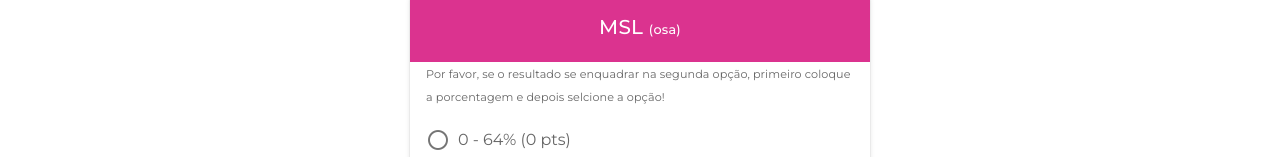
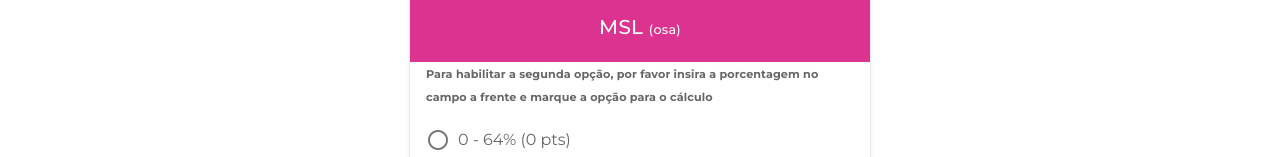
Before and after one commit to brunogcpinheiro/reckitt, a Vue app: page /store in a window 1280 px wide. Shown: the part 183-340 px from the top of the page. Built offline with nearby package versions, Linux system fonts and the light colour scheme; no server answers; the database is empty; sample sign-in values are in the browser's storage.

Commit message:
fix second choice calculation

```diff
--- a/src/views/Store.vue
+++ b/src/views/Store.vue
@@ -21,8 +21,11 @@
             </v-card-title>
             <v-card-text>
               <small
-                >Por favor, se o resultado se enquadrar na segunda opção,
-                primeiro coloque a porcentagem e depois selcione a opção!</small
+                ><strong
+                  >Para habilitar a segunda opção, por favor insira a
+                  porcentagem no campo a frente e marque a opção para o
+                  cálculo</strong
+                ></small
               >
               <v-radio-group v-model="msl" :mandatory="false">
                 <v-radio
@@ -112,7 +115,7 @@ export default {
       isLoading: false,
       fullPage: true,
       msl: 0,
-      proportional: 70,
+      proportional: null,
       checked: false
     };
   },
```
